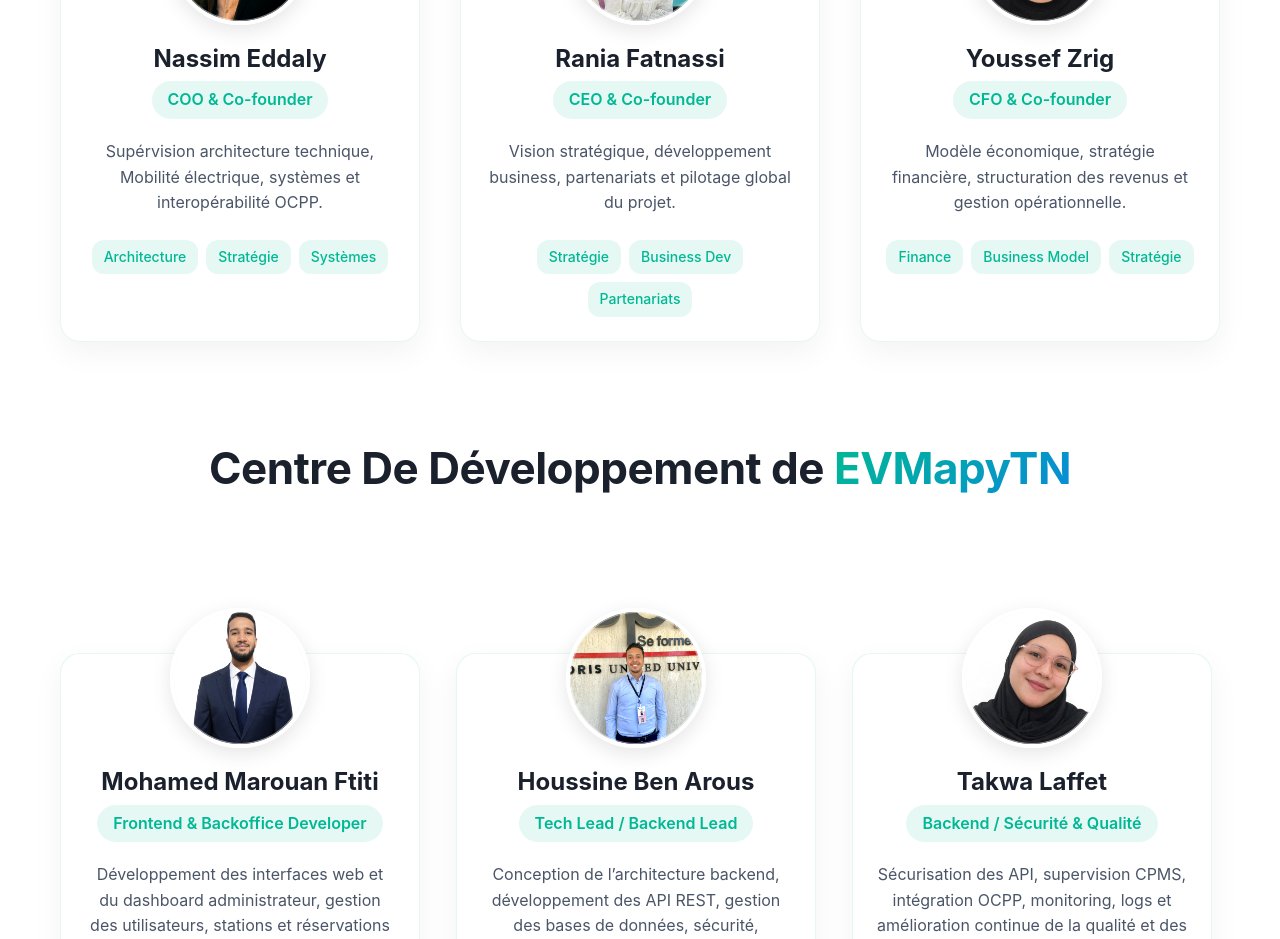
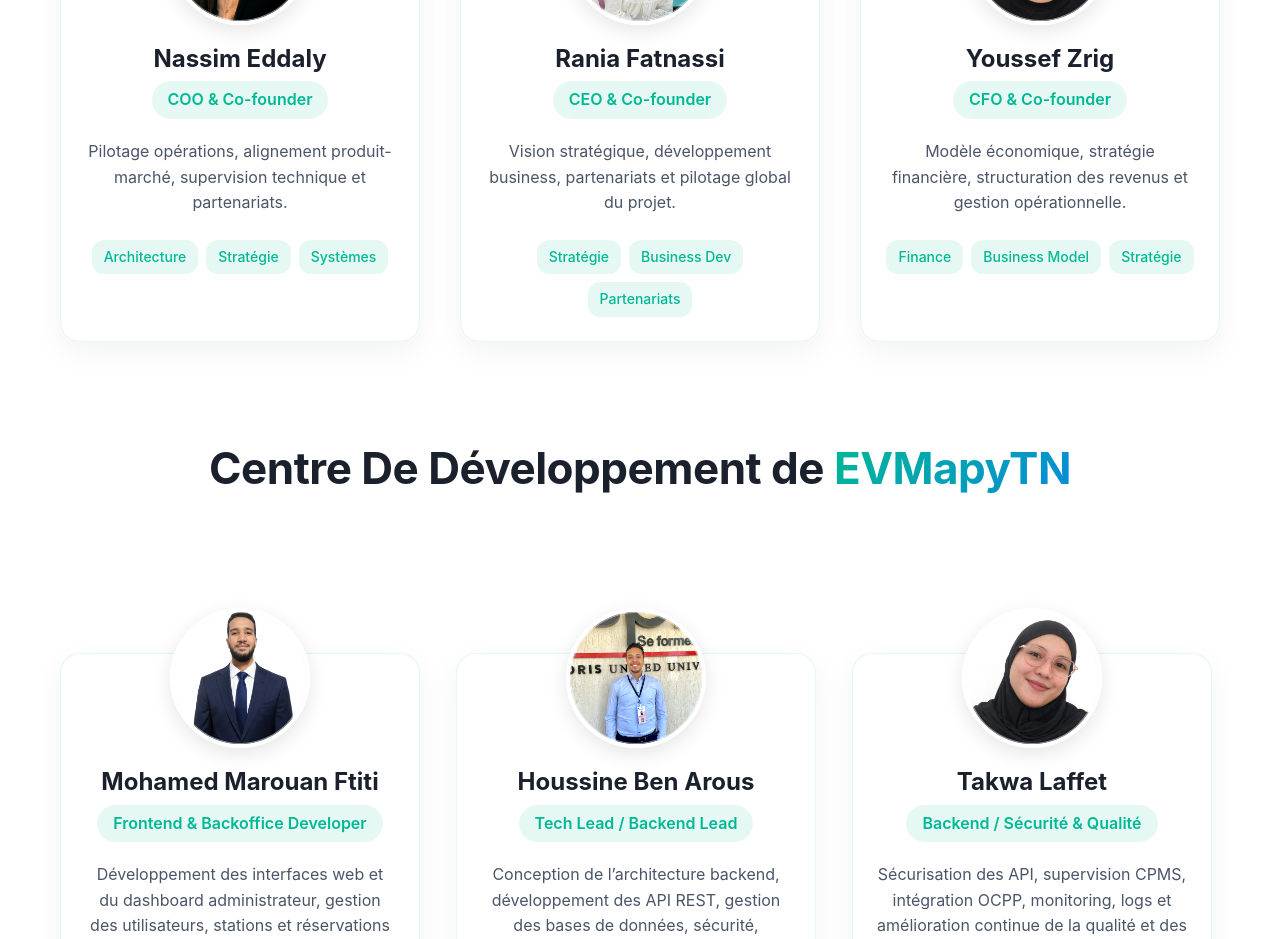
Before and after one commit to Houssine2001/evmap_vitrine, a React (Vite) app: page / in a window 1280 px wide. Shown: the part 7120-8059 px from the top of the page. Built offline with nearby package versions, Linux system fonts and the light colour scheme.

Commit message:
changer les images 2

```diff
--- a/src/App.jsx
+++ b/src/App.jsx
@@ -815,8 +815,7 @@
                   <h3 className="cat-member-name">Nassim Eddaly</h3>
                   <div className="cat-member-role">COO & Co-founder</div>
                   <p className="cat-member-bio">
-                    Supérvision architecture technique, Mobilité électrique, systèmes et interopérabilité OCPP.
-                  </p>
+Pilotage opérations, alignement produit-marché, supervision technique et partenariats.                  </p>
                   <div className="cat-member-expertise">
                     <span>Architecture</span>
                     <span>Stratégie</span>
```
